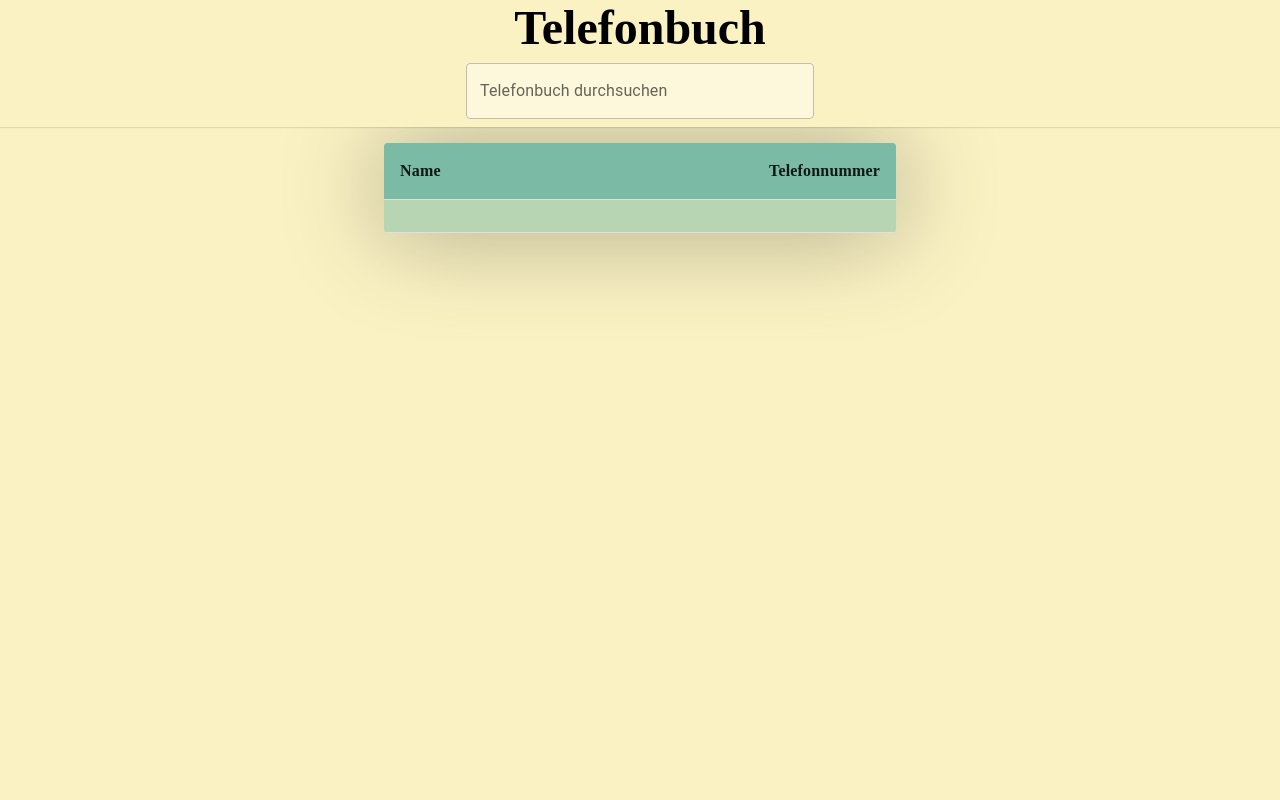
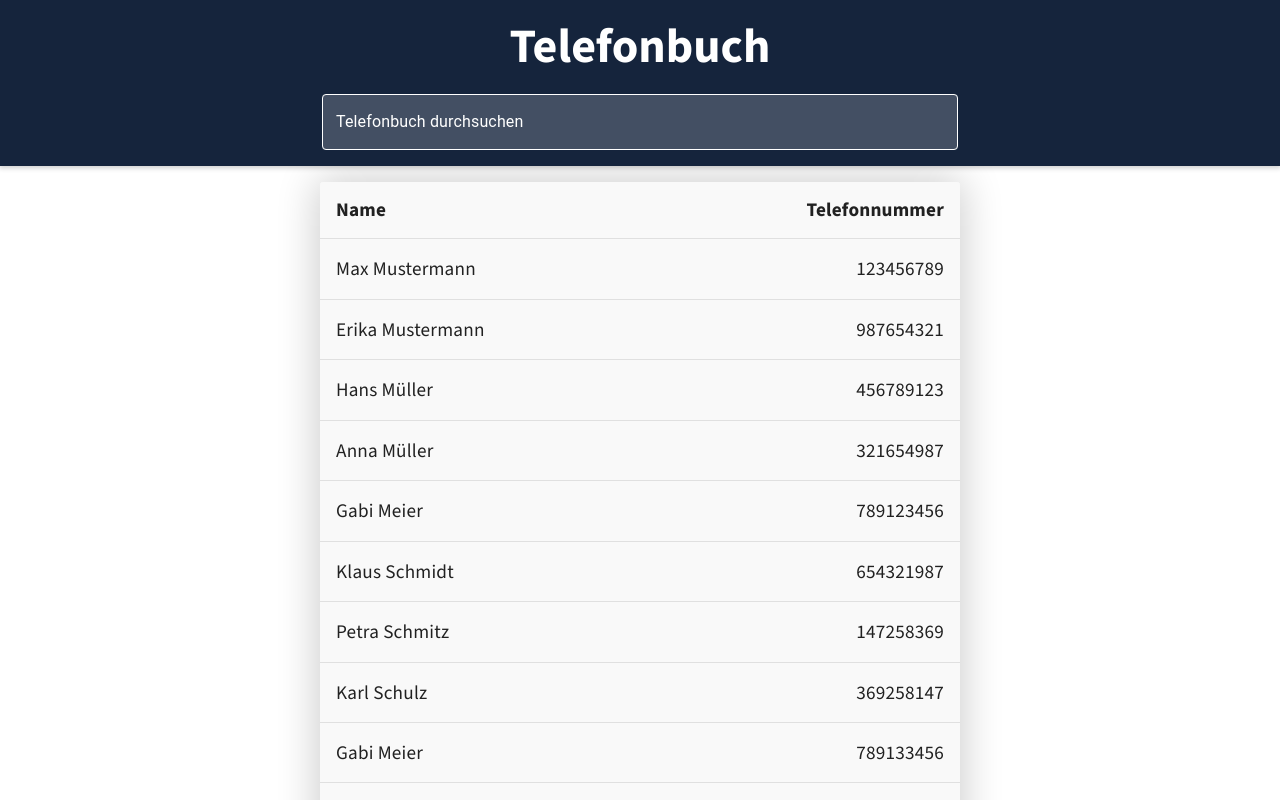
Before and after one commit to BenediktBeigang/telefonbuch, a React (Create React App) app: page / in a window 1280 px wide. Shown: the top 800 px of the page. Built offline with nearby package versions, Linux system fonts and the light colour scheme.

Commit message:
improved styling, sorted table

```diff
--- a/public/index.html
+++ b/public/index.html
@@ -24,7 +24,7 @@
       work correctly both with client-side routing and a non-root public URL.
       Learn how to configure a non-root public URL by running `npm run build`.
     -->
-    <title>React App</title>
+    <title>Telefonbuch</title>
   </head>
   <body>
     <noscript>You need to enable JavaScript to run this app.</noscript>
--- a/src/App.css
+++ b/src/App.css
@@ -1,6 +1,6 @@
 .App {
   text-align: center;
-  background-color: #fbf2c4;
+  background-color: white;
 }
 
 .App-logo {
--- a/src/PhoneNumberTable.js
+++ b/src/PhoneNumberTable.js
@@ -34,10 +34,28 @@ const PhoneNumberTable = () => {
         query: GET_PEOPLE,
       })
       .then((result) => {
-        setPeople(result.data.people);
+        const sortedPeople = [...result.data.people].sort((a, b) =>
+          a.name.localeCompare(b.name)
+        );
+        setPeople(sortedPeople);
       })
       .catch((error) => {
         console.error("Fehler beim Abrufen der Daten:", error);
+        const dummyData = [
+          { name: "Max Mustermann", phone: "123456789" },
+          { name: "Erika Mustermann", phone: "987654321" },
+          { name: "Hans Müller", phone: "456789123" },
+          { name: "Anna Müller", phone: "321654987" },
+          { name: "Gabi Meier", phone: "789123456" },
+          { name: "Klaus Schmidt", phone: "654321987" },
+          { name: "Petra Schmitz", phone: "147258369" },
+          { name: "Karl Schulz", phone: "369258147" },
+          { name: "Gabi Meier", phone: "789133456" },
+          { name: "Klaus Schmidt", phone: "654361987" },
+          { name: "Petra Schmitz", phone: "147358369" },
+          { name: "Karl Schulz", phone: "369252147" },
+        ];
+        setPeople(dummyData);
       });
   }, []);
 
@@ -59,12 +77,33 @@ const PhoneNumberTable = () => {
           label="Telefonbuch durchsuchen"
           value={searchTerm}
           onChange={handleChange}
+          sx={{
+            "& .MuiOutlinedInput-root": {
+              "& fieldset": {
+                borderColor: "white",
+                backgroundColor: "#ffffff33",
+              },
+              "&:hover fieldset": {
+                borderColor: "white",
+              },
+              "&.Mui-focused fieldset": {
+                borderColor: "white",
+              },
+            },
+            "& .MuiFormLabel-root": {
+              color: "white",
+            },
+            "& .MuiFormLabel-root.Mui-focused": {
+              color: "white",
+            },
+          }}
         />
       </div>
+      <div id={styles.numberTableWrapper}>
         <TableContainer component={Paper} id={styles.numberTable}>
           <Table aria-label="simple table">
             <TableHead>
-            <TableRow sx={{ backgroundColor: "#00858555" }}>
+              <TableRow sx={{ backgroundColor: "#f9f9f9" }}>
                 <TableCell
                   className={styles.tableCell}
                   sx={{ fontWeight: "bold" }}
@@ -87,10 +126,15 @@ const PhoneNumberTable = () => {
                     className={styles.tableCell}
                     component="th"
                     scope="row"
+                    style={{ backgroundColor: "#f9f9f9" }}
                   >
                     {row.name}
                   </TableCell>
-                <TableCell className={styles.tableCell} align="right">
+                  <TableCell
+                    className={styles.tableCell}
+                    align="right"
+                    style={{ backgroundColor: "#f9f9f9" }}
+                  >
                     {row.phone}
                   </TableCell>
                 </TableRow>
@@ -99,6 +143,7 @@ const PhoneNumberTable = () => {
           </Table>
         </TableContainer>
       </div>
+    </div>
   );
 };
 
--- a/src/PhoneNumberTable.module.css
+++ b/src/PhoneNumberTable.module.css
@@ -1,3 +1,5 @@
+@import url('https://fonts.googleapis.com/css2?family=Source+Sans+3:ital,wght@0,200..900;1,200..900&display=swap');
+
 #rootPhoneNumberTable {
   display: flex;
   flex-direction: column;
@@ -5,17 +7,18 @@
   justify-content: center;
   margin-top: 2em;
   margin-top: 0;
+  background-color: white;
 }
 
-@import url('https: //fonts.googleapis.com/css2?family=Playfair+Display:ital,wght@0,400..900;1,400..900&family=Playfair:ital,opsz,wght@0,5..1200,300..900;1,5..1200,300..900&display=swap');
 #title {
-  font-family: "Playfair Display", serif;
+  font-family: "Source Sans 3", serif;
   font-size: 3em;
   margin: 0;
-  padding-top: 0;
-  background-color: #fbf2c4;
-  z-index: 5;
-  width: 100%;
+  padding-top: 0.3em;
+  color: white;
+  background-color: #15243c;
+  width: 100vw;
+  z-index: 1;
 }
 
 @media screen and (max-width: 40em) {
@@ -28,45 +31,51 @@
   position: sticky;
   position: -webkit-sticky;
   top: 0;
-  margin: 0;
-  padding: 0.5em;
-  width: 100%;
-  background-color: #fbf2c4;
-  -webkit-box-shadow: 0px 1px 1px 0px rgba(0, 0, 0, 0.1);
-  -moz-box-shadow: 0px 1px 1px 0px rgba(0, 0, 0, 0.1);
-  box-shadow: 0px 1px 1px 0px rgba(0, 0, 0, 0.1);
+  padding-top: 1em;
+  padding-bottom: 1em;
+  width: 100vw;
+  background-color: #15243c;
+  -webkit-box-shadow: 0px 1px 5px 1px rgba(0, 0, 0, 0.2);
+  -moz-box-shadow: 0px 1px 5px 1px rgba(0, 0, 0, 0.2);
+  box-shadow: 0px 1px 5px 1px rgba(0, 0, 0, 0.2);
 }
 
 #searchBar {
   position: sticky;
   top: 0;
-  width: 20em;
-  background-color: #ffffff66;
-  color: black;
+  margin: 0;
+  width: 38em;
+  color: white;
+}
+
+#numberTableWrapper {
+  width: 100%;
+  display: flex;
+  justify-content: center;
 }
 
 #numberTable {
-  width: 40%;
+  width: 40em;
   border-collapse: collapse;
   margin-top: 1em;
-  background-color: #00858544;
   margin-bottom: 1em;
 
-  -webkit-box-shadow: 0px 0px 100px 3px rgba(0, 0, 0, 0.3);
-  -moz-box-shadow: 0px 0px 100px 3px rgba(0, 0, 0, 0.3);
-  box-shadow: 0px 0px 100px 3px rgba(0, 0, 0, 0.3);
+  -webkit-box-shadow: 0px 0px 40px 3px rgba(0, 0, 0, 0.2);
+  -moz-box-shadow: 0px 0px 40px 3px rgba(0, 0, 0, 0.2);
+  box-shadow: 0px 0px 40px 3px rgba(0, 0, 0, 0.2);
 }
 
 #numberTable .tableCell {
-  font-family: "Display", serif;
-  font-size: 1em;
+  font-family: "Source Sans 3";
+  font-size: 1.2em;
+  background-color: #f9f9f9;
 }
 
 @media screen and (max-width: 60em) {
   #numberTable {
-    width: 80vw;
+    width: 22em;
   }
   #searchBar {
-    width: 75vw;
+    width: 20em;
   }
 }
--- a/src/index.css
+++ b/src/index.css
@@ -5,13 +5,19 @@ body {
     sans-serif;
   -webkit-font-smoothing: antialiased;
   -moz-osx-font-smoothing: grayscale;
-  background-color: #fbf2c4;
+  background-color: white;
   padding: 0;
   overflow-x: hidden;
   width: 100%;
   box-sizing: border-box;
 }
 
+@media screen and (max-width: 40em){
+  ::-webkit-scrollbar {
+    display: none;
+  }
+}
+
 code {
   font-family: source-code-pro, Menlo, Monaco, Consolas, 'Courier New',
     monospace;
```
Lines whose indentation alone changed are shown as unchanged.
